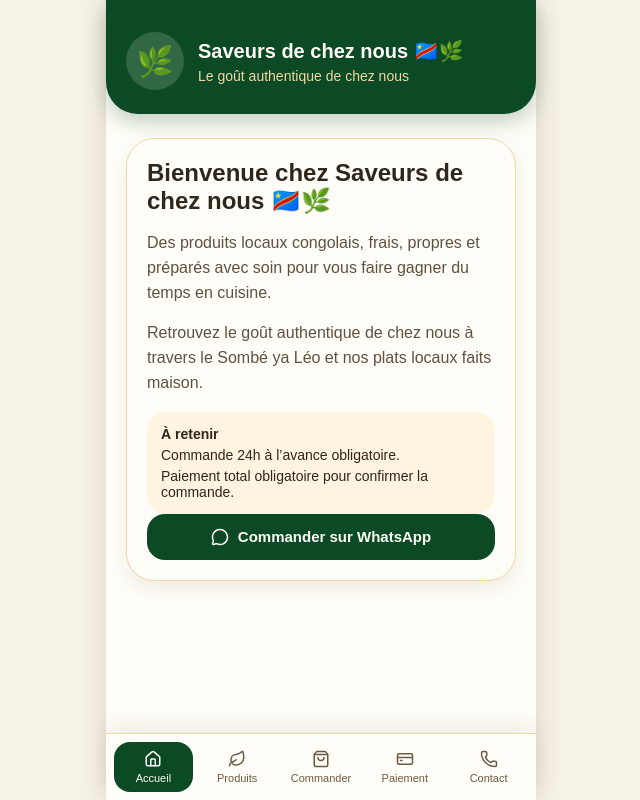
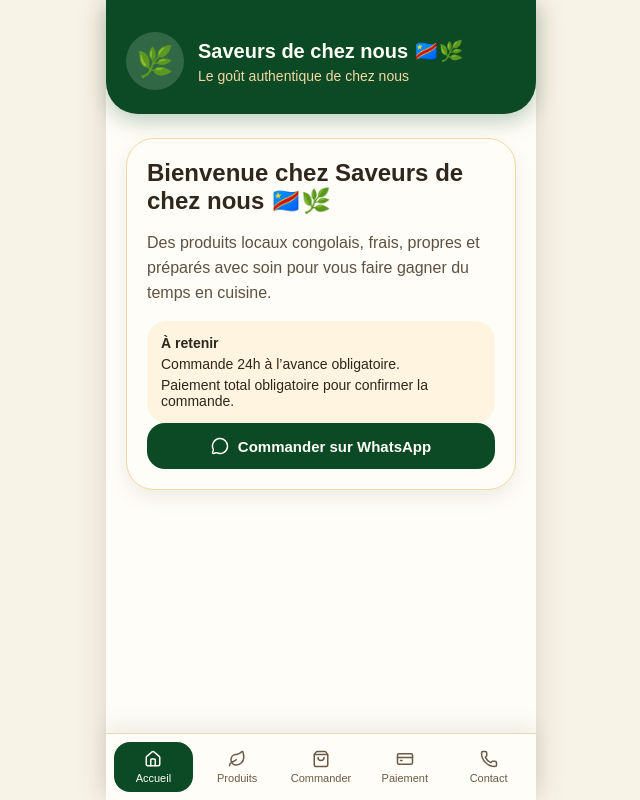
Before and after one commit to saveursdecheznous/saveurs-de-chez-nous, a React (Vite) app: page / in a window 1280 px wide. Shown: the whole page, without its empty margins (319-959 px from the left). Built offline with nearby package versions, Linux system fonts and the light colour scheme; the HTML template or start-up script is replaced by a standard one.

Commit message:
Update App.jsx

```diff
--- a/src/App.jsx
+++ b/src/App.jsx
@@ -30,9 +30,12 @@ export default function App() {
   const [screen, setScreen] = useState("accueil");
   const [paiement, setPaiement] = useState("");
 
-  const whatsappLink =
-    `https://wa.me/243970226689?text=${encodeURIComponent(
-      `Bonjour Saveurs de chez nous 🌿
+  const tomorrow = new Date(Date.now() + 86400000)
+    .toISOString()
+    .split("T")[0];
+
+  const whatsappLink = `https://wa.me/243970226689?text=${encodeURIComponent(
+    `Bonjour Saveurs de chez nous 🌿
 
 Je souhaite passer une commande.
 
@@ -45,7 +48,7 @@ Moyen de paiement choisi : ${paiement}
 Je vais effectuer le paiement et envoyer la preuve de transaction.
 
 Merci.`
-    )}`;
+  )}`;
 
   const nav = [
     { id: "accueil", label: "Accueil", icon: Home },
@@ -74,10 +77,6 @@ Merci.`
                 <p>
                   Des produits locaux congolais, frais, propres et préparés
                   avec soin pour vous faire gagner du temps en cuisine.
-                </p>
-                <p>
-                  Retrouvez le goût authentique de chez nous à travers le Sombé
-                  ya Léo et nos plats locaux faits maison.
                 </p>
 
                 <div className="notice">
@@ -138,7 +137,8 @@ Merci.`
               </select>
 
               <input placeholder="Quantité" />
-              <input type="date" placeholder="Date souhaitée" />
+
+              <input type="date" min={tomorrow} required />
 
               <select
                 value={paiement}
```
